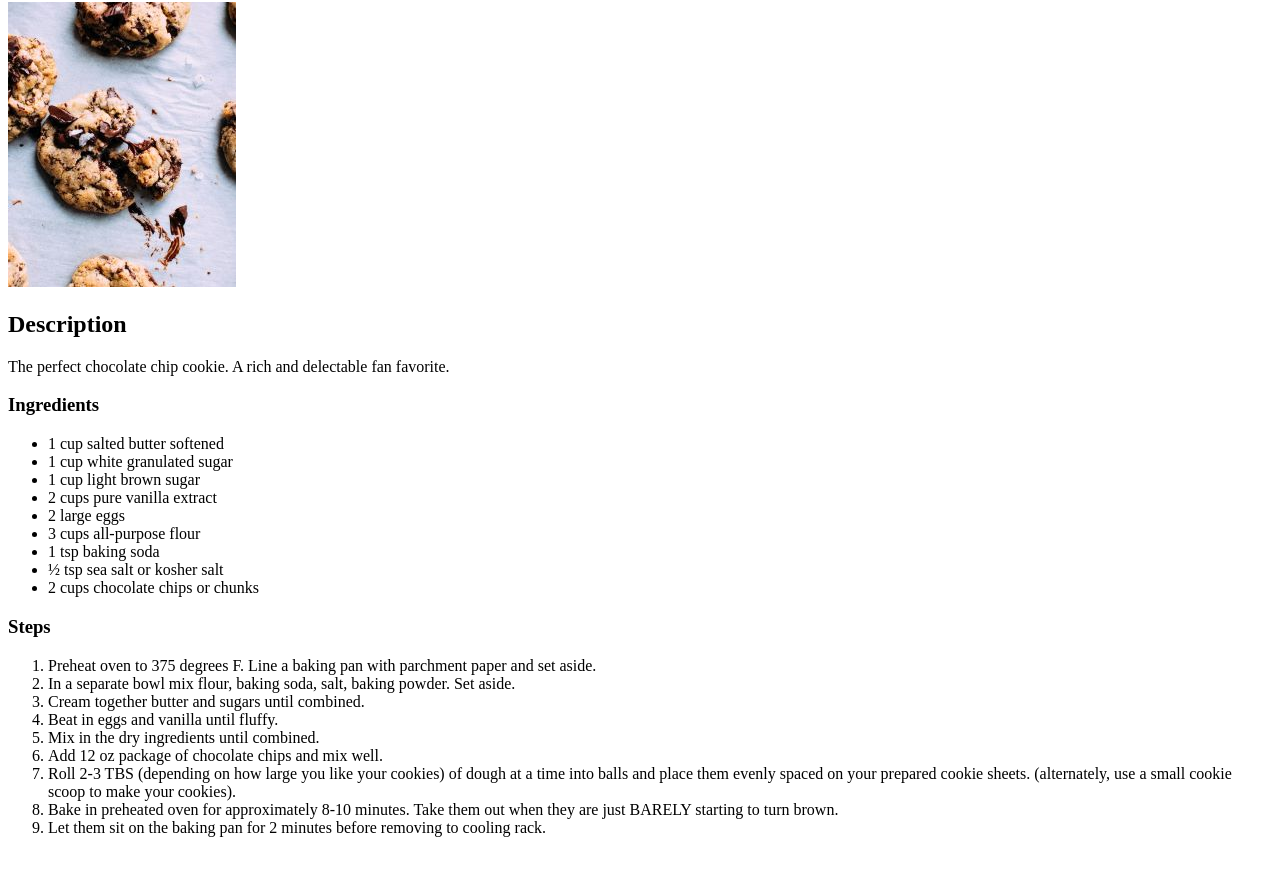
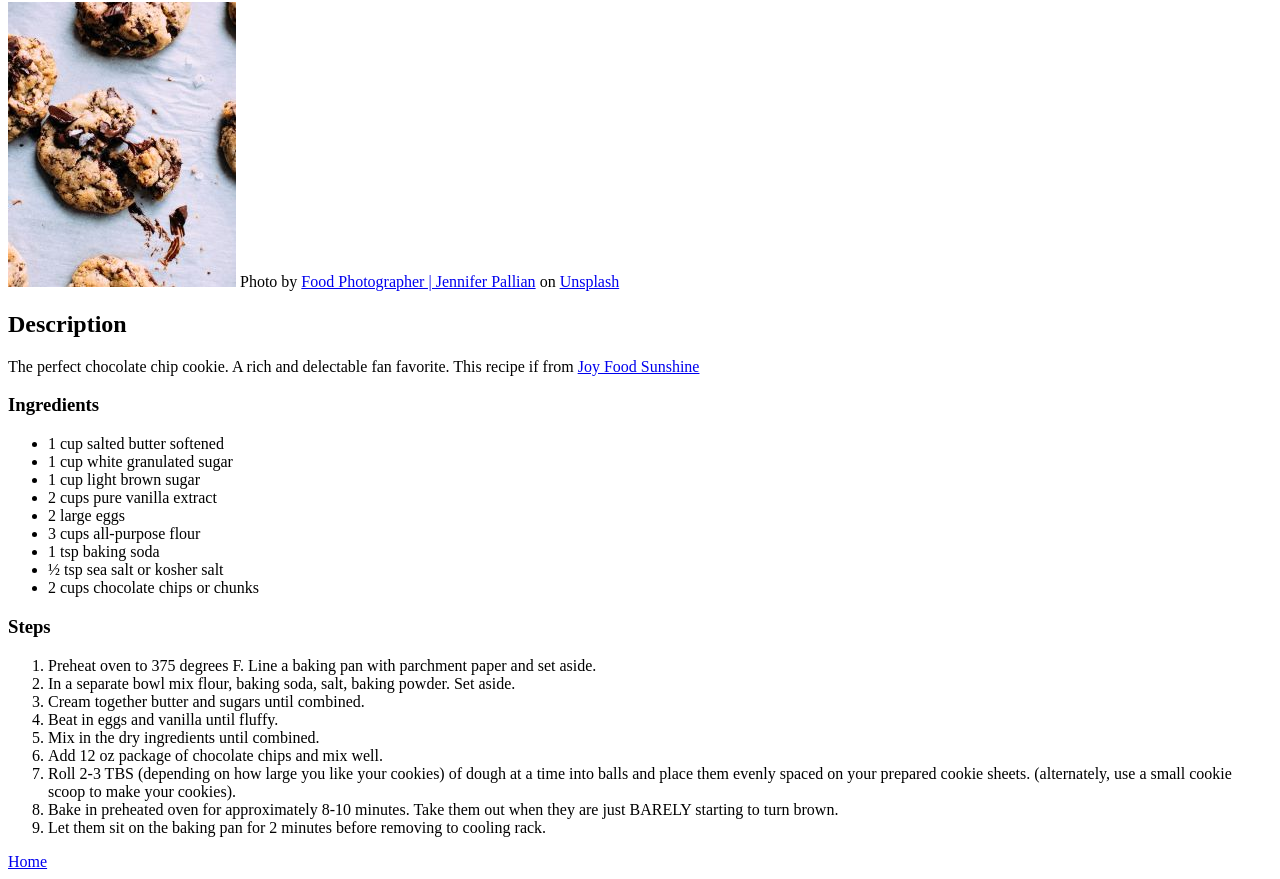
Before and after one commit to danazsou/odin-recipes, a plain HTML site: page recipes/chocolate-chip-cookies.html in a window 1280 px wide. Shown: the part 78-957 px from the top of the page. Before the commit the page ends 931 px from the top, so only its background shows below. Drawn offline with Linux system fonts and the light colour scheme.

Commit message:
Project complete. Linked recipe courses and credited all images

```diff
--- a/recipes/chocolate-chip-cookies.html
+++ b/recipes/chocolate-chip-cookies.html
@@ -9,8 +9,12 @@
 <body>
     <h1>Chocolate Chip Cookies</h1>
     <img src="../images/choco-cookies.jpg" alt="tray of chocolate chip cookies"/>
+    Photo by <a href="https://unsplash.com/@foodess?utm_source=unsplash&utm_medium=referral&utm_content=creditCopyText">Food Photographer | Jennifer Pallian</a> on <a href="https://unsplash.com/s/photos/chocolate-chip-cookies?utm_source=unsplash&utm_medium=referral&utm_content=creditCopyText">Unsplash</a>
+
     <h2>Description</h2>
-      <p>The perfect chocolate chip cookie. A rich and delectable fan favorite.</p>
+      <p>The perfect chocolate chip cookie. A rich and delectable fan favorite.
+        This recipe if from <a href="https://joyfoodsunshine.com/the-most-amazing-chocolate-chip-cookies/">Joy Food Sunshine</a>
+      </p>
     <h3>Ingredients</h3>
         <ul>
             <li>1 cup salted butter softened</li>
@@ -36,5 +40,7 @@
         <li>Let them sit on the baking pan for 2 minutes before removing to cooling rack.</li>
       </ol>
 
+    <a href="../index.html">Home</a>
+
 </body>
 </html>
```
Also changed, not shown: recipes/apple-tart.html (+7 -1 lines), recipes/pandan-chiffon-cake.html (+2 -1 lines).
